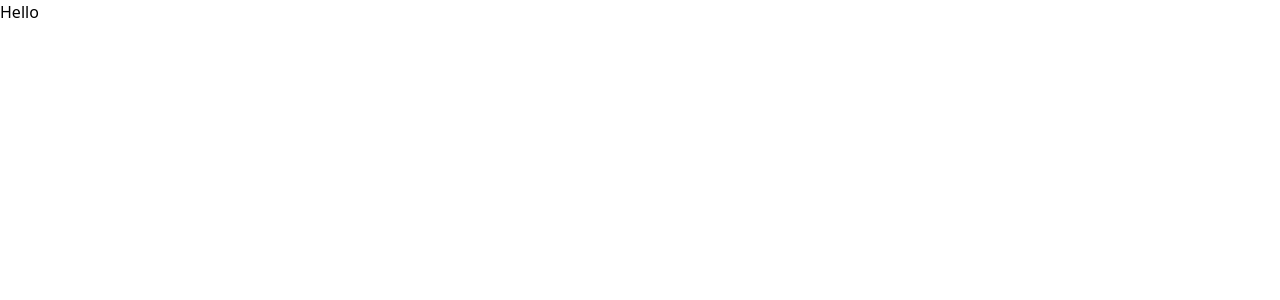
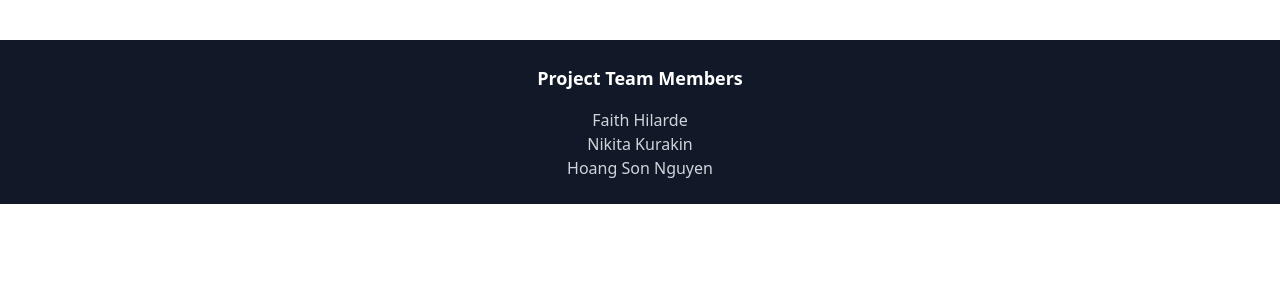
Before and after one commit to nikitakurakinGit/full-stack, a React (Vite) app in the folder gym-class-heroes/: page / in a window 1280 px wide. Shown: the top 300 px of the page. Built offline with nearby package versions, Linux system fonts and the light colour scheme.

Commit message:
Created footer component and styled it, rendered it in App

```diff
--- a/gym-class-heroes/src/App.tsx
+++ b/gym-class-heroes/src/App.tsx
@@ -1,11 +1,12 @@
 import './App.css'
+import Footer from './components/footer/footer';
 
 function App() {
   return (
-    <>
-      <h1>Hello</h1>
-    </>
-  )
+    <div>
+      <Footer names={["Faith Hilarde","Nikita Kurakin", "Hoang Son Nguyen"]} />
+    </div>
+  );
 }
 
 export default App
--- /dev/null
+++ b/gym-class-heroes/src/components/footer/footer.tsx
@@ -0,0 +1,18 @@
+// src/components/footer/Footer.tsx
+
+function Footer({ names }: { names: string[] }) {
+    return (
+        <footer className="bg-gray-900 text-white py-6 mt-10">
+            <div className="max-w-4xl mx-auto text-center">
+                <h4 className="text-lg font-semibold mb-4">Project Team Members</h4>
+                {names.map((n, index) => (
+                    <p key={index} className="text-gray-300">
+                        {n}
+                    </p>
+                ))}
+            </div>
+        </footer>
+    );
+}
+
+export default Footer;
```
